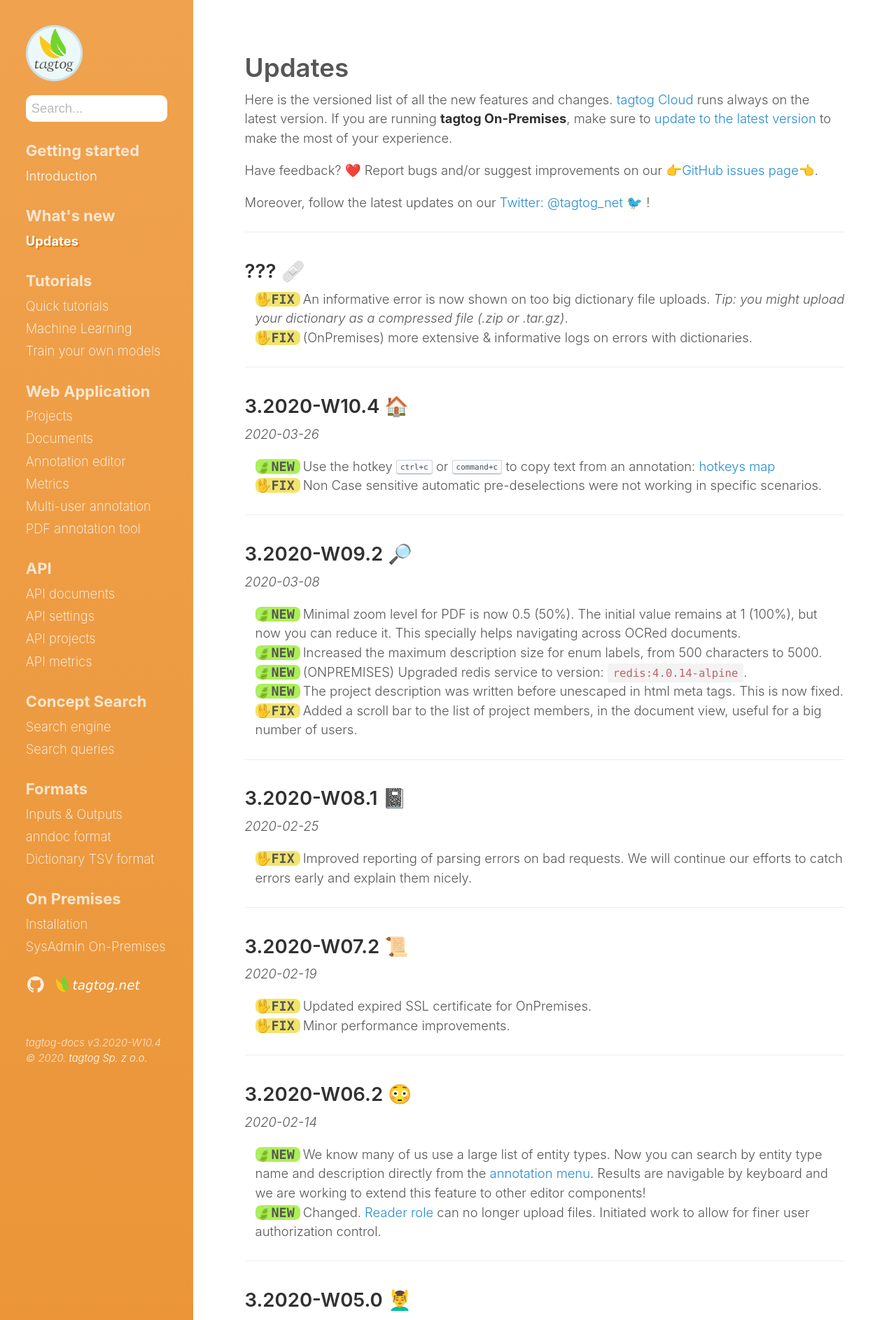
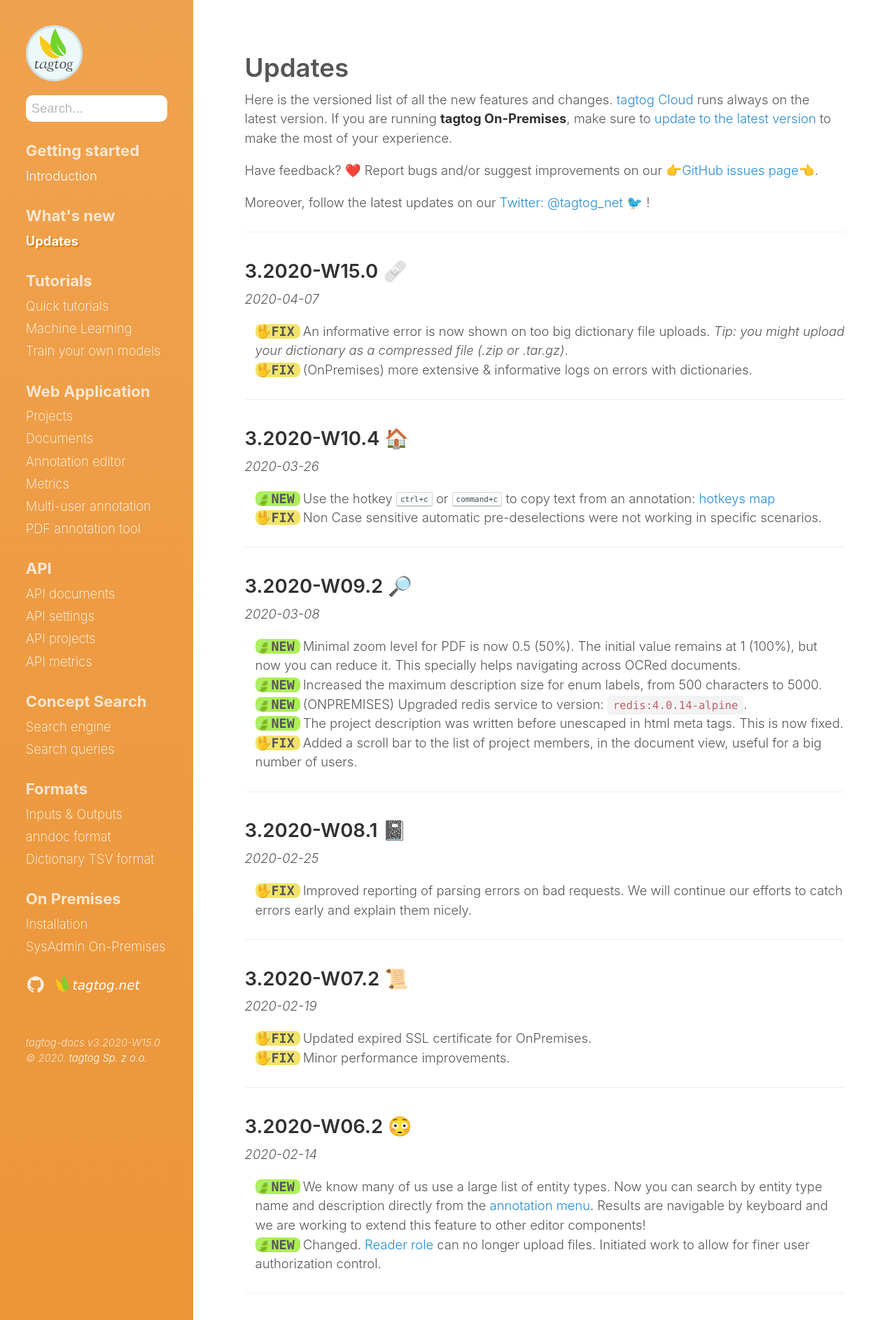
Before and after one commit to tagtogorg/tagtog-doc, a Jekyll site: the page built from updates.md, in a window 1280 px wide. Shown: the top 1886 px of the page at 70% size. Built offline with Jekyll 4.4.1, drawn with Linux system fonts in a browser that asks for light colours; nearby versions of some CDN libraries; emoji names are drawn with the system emoji font; some of the changed text lies outside the part shown.

Commit message:
Bump version: 3.2020-W15.0 🩹

```diff
--- a/_config.yml
+++ b/_config.yml
@@ -71,7 +71,7 @@ plugins:
   - jemoji
 
 # Custom vars
-version: 3.2020-W10.4
+version: 3.2020-W15.0
 sidebar_home_link: true
 search_page: false
 # sidebar_blog_link:  '/blog'   # By default, your home page is your blog
--- a/updates.md
+++ b/updates.md
@@ -14,7 +14,8 @@ Moreover, follow the latest updates on our [Twitter: @tagtog_net 🐦](https://t
 
 ---
 
-## ??? 🩹
+## 3.2020-W15.0 🩹
+_2020-04-07_
 
 <ul class="updates">
   <li class="fix"><span markdown="1">An informative error is now shown on too big dictionary file uploads. _Tip: you might upload your dictionary as a compressed file (.zip or .tar.gz)_.</span></li>
```
Also changed, not shown: 1 other file.
